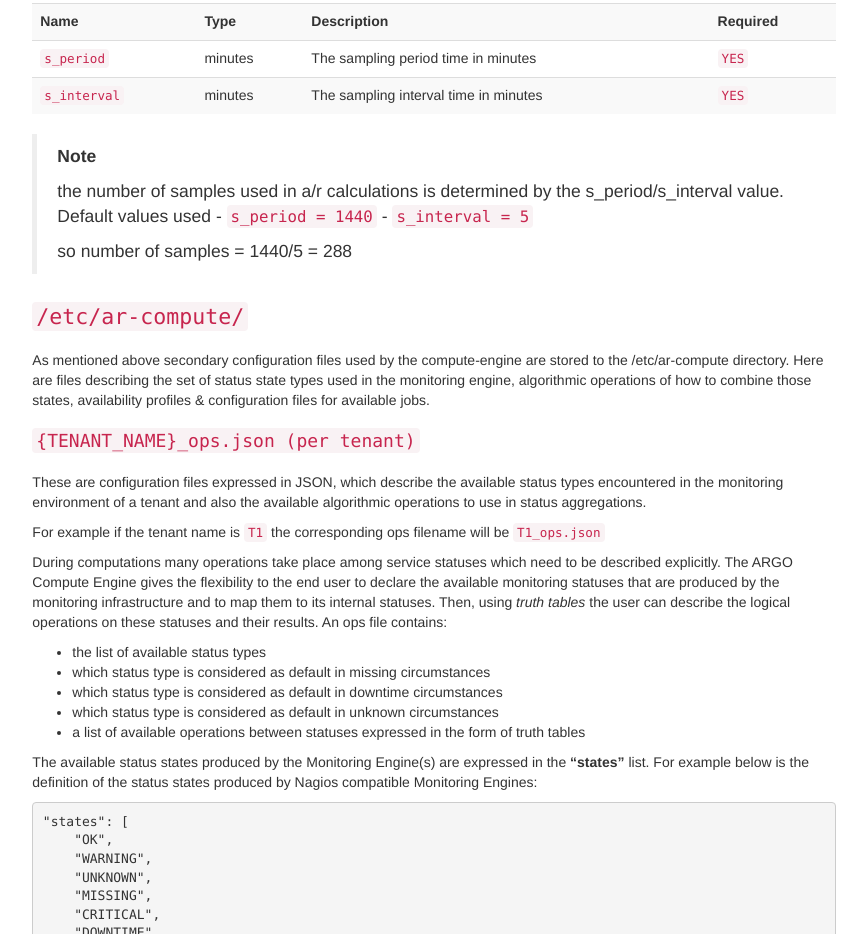
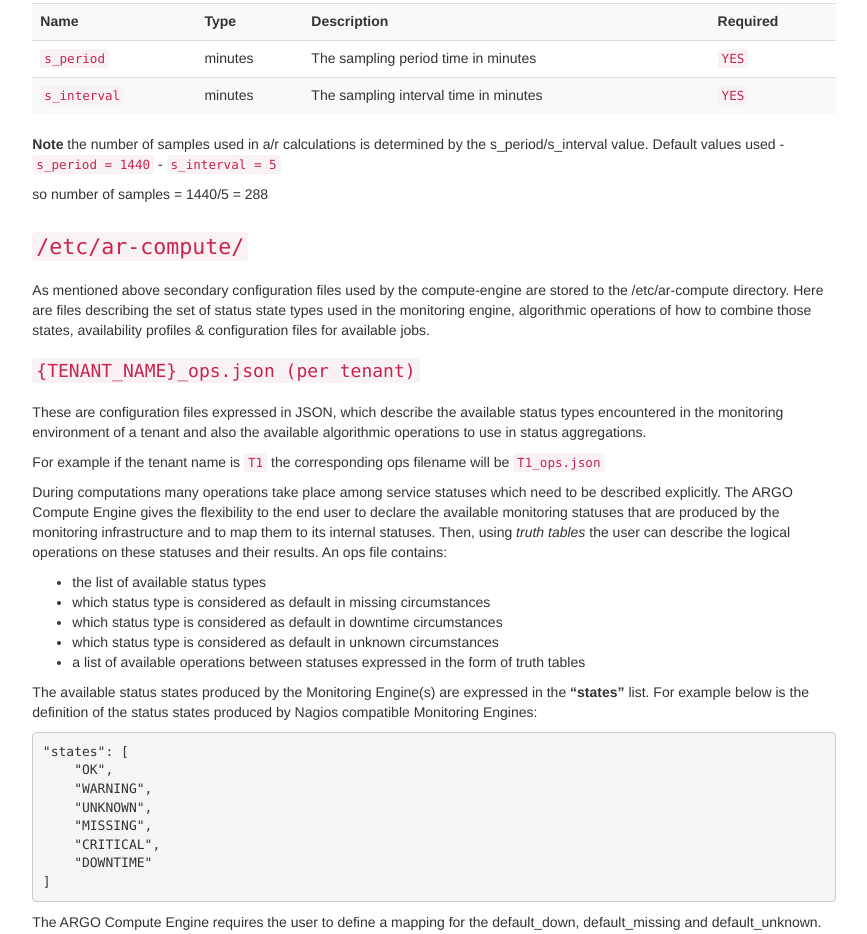
Before and after one commit to themiszamani/themiszamani, a plain HTML site: page guides/compute/compute-job-configuration/index.html in a window 1280 px wide. Shown: the part 3017-3951 px from the top of the page, without its empty margins (206-1073 px from the left). Drawn offline with Linux system fonts and the light colour scheme.

Commit message:
Update docs

```diff
--- a/guides/compute/compute-job-configuration/index.html
+++ b/guides/compute/compute-job-configuration/index.html
@@ -402,15 +402,12 @@
   </tbody>
 </table>
 
-<blockquote>
-  <p><strong>Note</strong></p>
+<p><strong>Note</strong>
+the number of samples used in a/r calculations is determined by the s_period/s_interval value. Default values used
+ - <code>s_period = 1440</code>
+ - <code>s_interval = 5</code></p>
 
-  <p>the number of samples used in a/r calculations is determined by the s_period/s_interval value. Default values used
-- <code>s_period = 1440</code>
-- <code>s_interval = 5</code></p>
-
-  <p>so number of samples = 1440/5 = 288</p>
-</blockquote>
+<p>so number of samples = 1440/5 = 288</p>
 
 <h3 id="etcar-compute"><code>/etc/ar-compute/</code></h3>
 
@@ -453,7 +450,8 @@
 "default_unknown": "UNKNOWN",
 </code></pre>
 
-<p><strong>Note: The importance of the default states</strong> : Since compute engine gives the ability to define completely custom states based on your monitoring infrastructure output we must also tag some custom states with specific meaning. These states might not be present in the monitoring messages but are produced during computations by the compute engine according to a specific logic. So we need to “tie” some of the custom status we declare to a specific default state of service.</p>
+<p><strong>Note: The importance of the default states</strong> :
+  Since compute engine gives the ability to define completely custom states based on your monitoring infrastructure output we must also tag some custom states with specific meaning. These states might not be present in the monitoring messages but are produced during computations by the compute engine according to a specific logic. So we need to “tie” some of the custom status we declare to a specific default state of service.</p>
 
 <table>
   <tbody>
```
